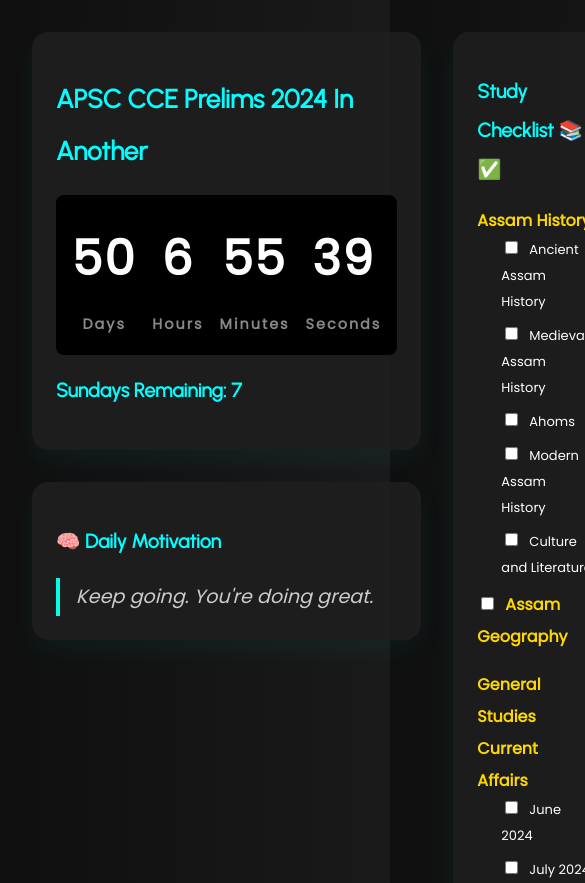
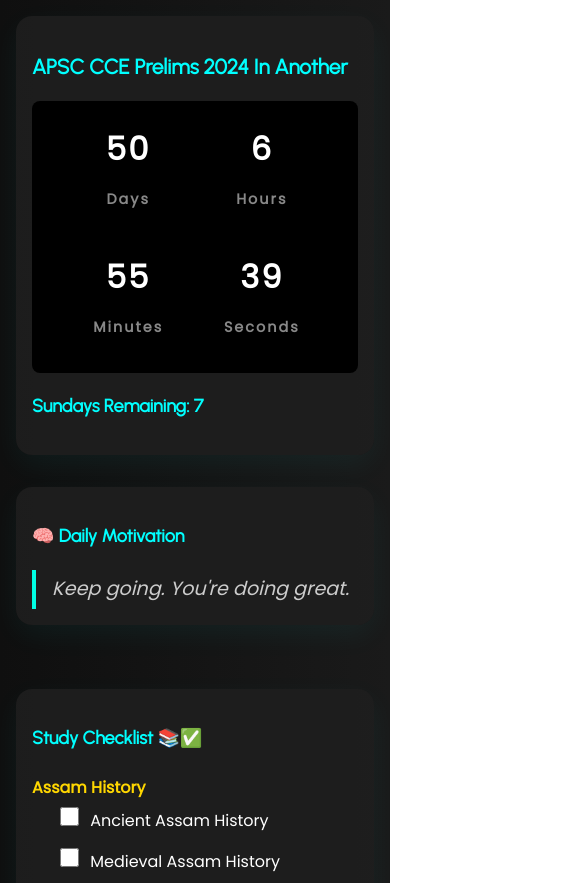
Before and after one commit to ankittalukdar/examcountdown, a plain HTML site: page index.html in a window 390 px wide. Shown: the top 883 px of the page, 585 px wide, since content can reach past the window. Drawn offline with Linux system fonts and the light colour scheme; no server answers.

Commit message:
Update index.html

```diff
--- a/index.html
+++ b/index.html
@@ -1,4 +1,3 @@
-<!DOCTYPE html>
 <html lang="en">
 
 <head>
@@ -41,6 +40,8 @@
     padding: 1.5rem;
     box-shadow: 0 10px 30px rgba(0, 255, 255, 0.05);
     margin-bottom: 2rem;
+    width: 100%;
+    box-sizing: border-box;
   }
 
   .countdown {
@@ -54,6 +55,7 @@
     padding: 1rem;
     border-radius: 0.5rem;
     text-align: center;
+    flex-wrap: wrap;
   }
 
   .countdown div {
@@ -79,6 +81,12 @@
   label {
     margin-left: 0.5rem;
     cursor: pointer;
+    font-size: 1rem;
+  }
+
+  input[type="checkbox"] {
+    width: 1.2rem;
+    height: 1.2rem;
   }
 
   input[type="checkbox"]:focus {
@@ -144,7 +152,7 @@
   .quote-author {
     font-size: 0.9rem;
     color: #888;
-      font-family: 'Aboreto', cursive;
+    font-family: 'Urbanist', cursive;
     display: block;
     text-align: right;
   }
@@ -164,7 +172,83 @@
     display: inline-block;
     margin-bottom: 0.5rem;
   }
+
+  html, body {
+    max-width: 100%;
+    overflow-x: hidden;
+  }
+
+  /* === 📱 Responsive Styling === */
+  @media (max-width: 768px) {
+    body {
+      flex-direction: column;
+      padding: 1rem;
+    }
+
+    .checklist {
+      width: 100%;
+      position: relative;
+      top: 0;
+    }
+
+    .countdown {
+      font-size: 2rem;
+      justify-content: center;
+    }
+
+    .countdown div {
+      flex: none;
+      width: 40%;
+      margin-bottom: 1rem;
+    }
+
+    #test-tracker input {
+      width: 100%;
+      margin-top: 0.5rem;
+    }
+
+    #test-tracker {
+      display: flex;
+      flex-direction: column;
+      align-items: flex-start;
+    }
+
+    .card {
+      padding: 1rem;
+    }
+
+    h1 {
+      font-size: 1.5rem;
+    }
+
+    .quote-text {
+      font-size: 1rem;
+    }
+  }
+
+  @media (max-width: 480px) {
+    body {
+      font-size: 12px;
+    }
+
+    h1 {
+      font-size: 1.3rem;
+    }
+
+    .checklist-heading {
+      font-size: 1.2rem;
+    }
+
+    .quote-text {
+      font-size: 0.95rem;
+    }
+
+    .quote-author {
+      font-size: 0.8rem;
+    }
+  }
 </style>
+
 </head>
 
 <body>
```
Lines whose indentation alone changed are shown as unchanged.
